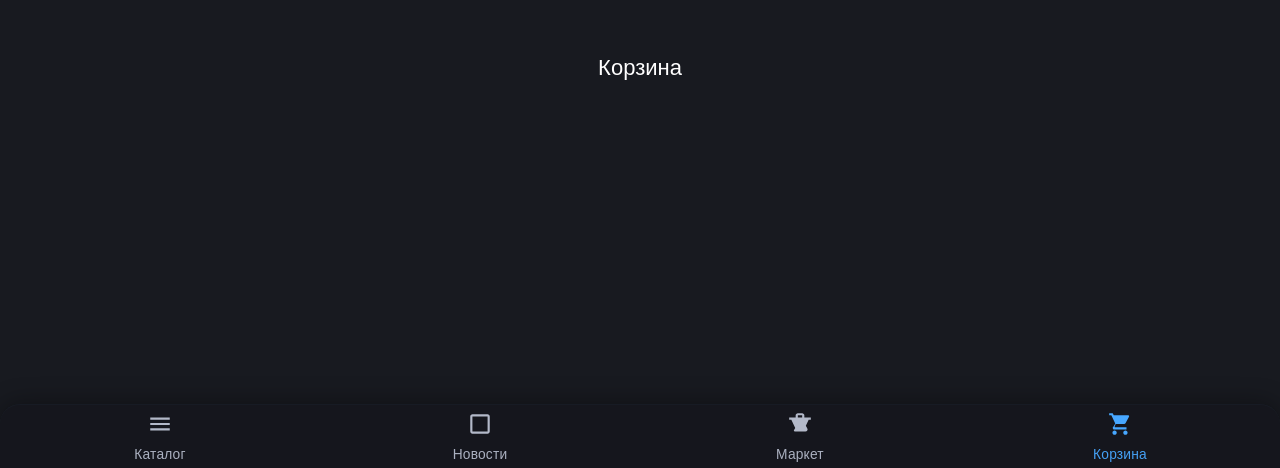
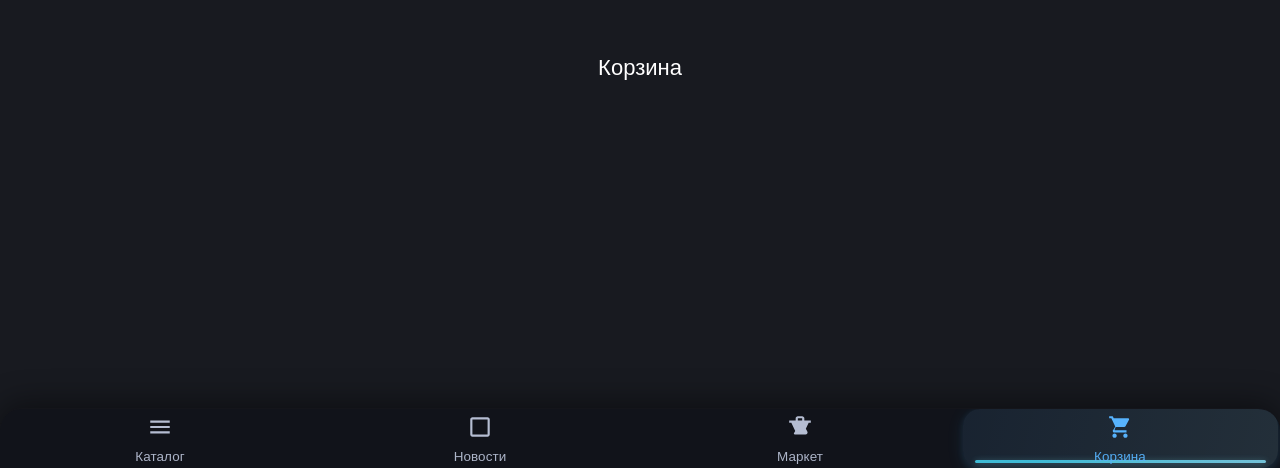
Before and after one commit to AlexSalavat/facade-stone-app, a React (Vite) app: page /cart in a window 1280 px wide. Shown: the part 332-800 px from the top of the page. Built offline with nearby package versions, Linux system fonts and the light colour scheme; the HTML template or start-up script is replaced by a standard one.

Commit message:
fix: correct bg image p

```diff
--- a/src/styles/BottomNav.css
+++ b/src/styles/BottomNav.css
@@ -3,17 +3,20 @@
   left: 0;
   bottom: 0;
   width: 100vw;
-  height: 64px;
-  background: rgba(22, 23, 30, 0.98);
-  box-shadow: 0 -2px 24px #0005, 0 0.5px 0 #252525cc;
-  border-radius: 20px 20px 0 0;
+  height: 60px;
+  background: rgba(18,20,26,0.94);
+  box-shadow: 0 -4px 32px #0007, 0 0.5px 0 #252525cc;
+  border-radius: 22px 22px 0 0;
   display: flex;
   justify-content: space-around;
   align-items: center;
-  z-index: 99;
-  border-top: 1.5px solid #1e293b44;
-  backdrop-filter: blur(10px);
+  z-index: 100;
+  border-top: 1.5px solid #25252528;
+  /* glass blur */
+  backdrop-filter: blur(16px) saturate(160%);
+  -webkit-backdrop-filter: blur(16px) saturate(160%);
   user-select: none;
+  overflow: hidden;
 }
 
 .nav-btn {
@@ -22,45 +25,64 @@
   flex-direction: column;
   align-items: center;
   justify-content: center;
-  color: #b3b9c9;
+  color: #b5bdd2;
   font-size: 1rem;
   font-weight: 500;
-  padding: 0 2px;
+  padding: 0 4px;
   height: 100%;
-  transition: color 0.19s, background 0.13s;
+  transition: color 0.17s cubic-bezier(.55,0,.1,1),
+              background 0.18s cubic-bezier(.55,0,.1,1),
+              box-shadow 0.18s cubic-bezier(.55,0,.1,1);
   border: none;
   background: none;
   outline: none;
   cursor: pointer;
+  border-radius: 17px;
+  margin: 0 2.5px;
+  position: relative;
 }
 
 .nav-btn:active {
-  background: rgba(72, 155, 255, 0.04);
+  background: rgba(90,184,255,0.11);
 }
 
 .nav-btn.active,
 .nav-btn[aria-current="page"] {
-  color: #47a7ff;
+  color: #57b3fd;
+  background: linear-gradient(105deg,rgba(91,176,255,0.10) 0%,rgba(145,218,255,0.14) 100%);
+  box-shadow: 0 3px 17px #42c3fd1a, 0 2px 7px #43a8f51a;
   font-weight: 700;
+}
+.nav-btn.active::before,
+.nav-btn[aria-current="page"]::before {
+  content: "";
+  display: block;
+  position: absolute;
+  left: 12px; right: 12px; bottom: 5.5px;
+  height: 2.5px;
+  border-radius: 4px;
+  background: linear-gradient(90deg, #48e0ff 20%, #89e6ff 100%);
+  opacity: 0.8;
+  box-shadow: 0 1px 6px #79e9ff75;
 }
 
 .nav-ico {
-  font-size: 1.68rem;
+  font-size: 1.62rem;
   margin-bottom: 0.5px;
   display: block;
   transition: color 0.19s;
 }
 
 .nav-label {
-  font-size: 0.86rem;
+  font-size: 0.84rem;
   opacity: 0.95;
   margin-top: 2.5px;
   font-weight: 400;
-  letter-spacing: 0.2px;
+  letter-spacing: 0.1px;
 }
 
 @media (max-width: 600px) {
-  .bottom-nav { height: 56px; }
-  .nav-ico svg { width: 22px; height: 22px; }
-  .nav-label { font-size: 0.78rem; }
+  .bottom-nav { height: 53px; }
+  .nav-ico svg { width: 21px; height: 21px; }
+  .nav-label { font-size: 0.76rem; }
 }
```
